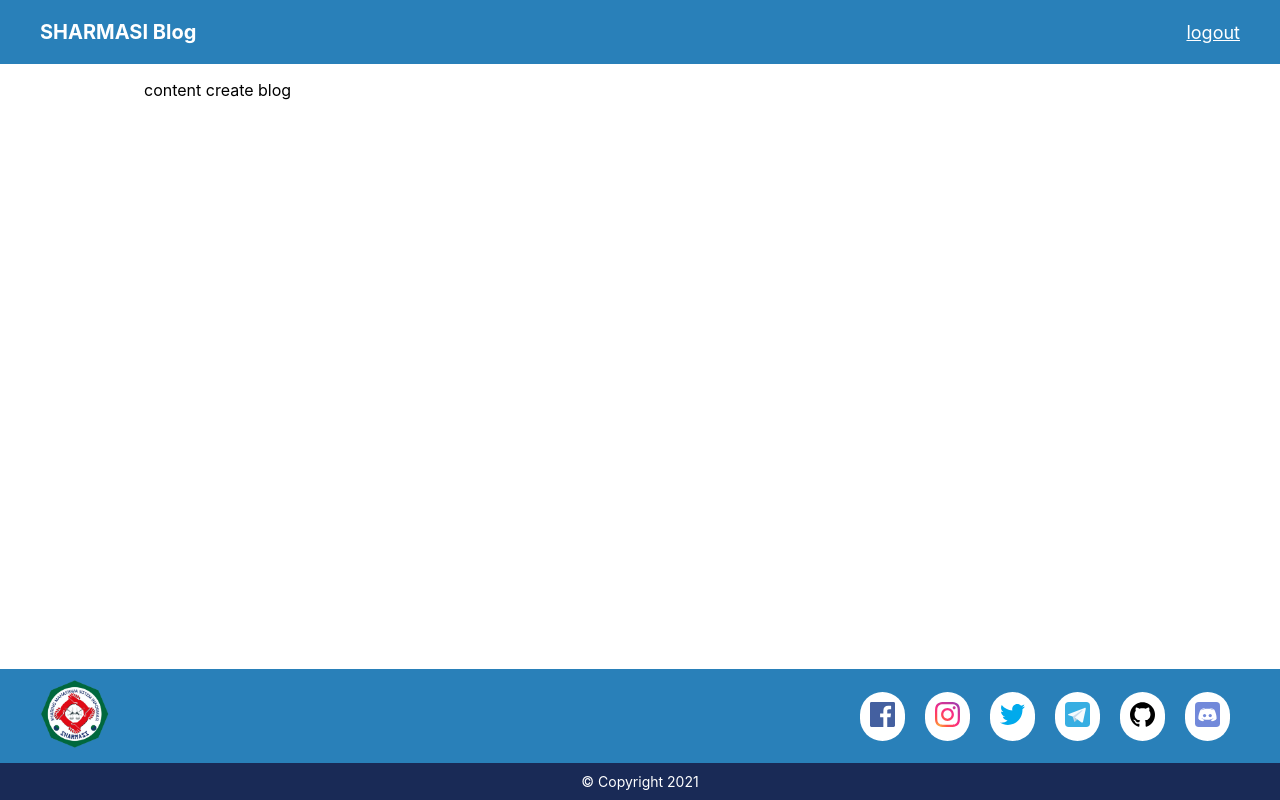
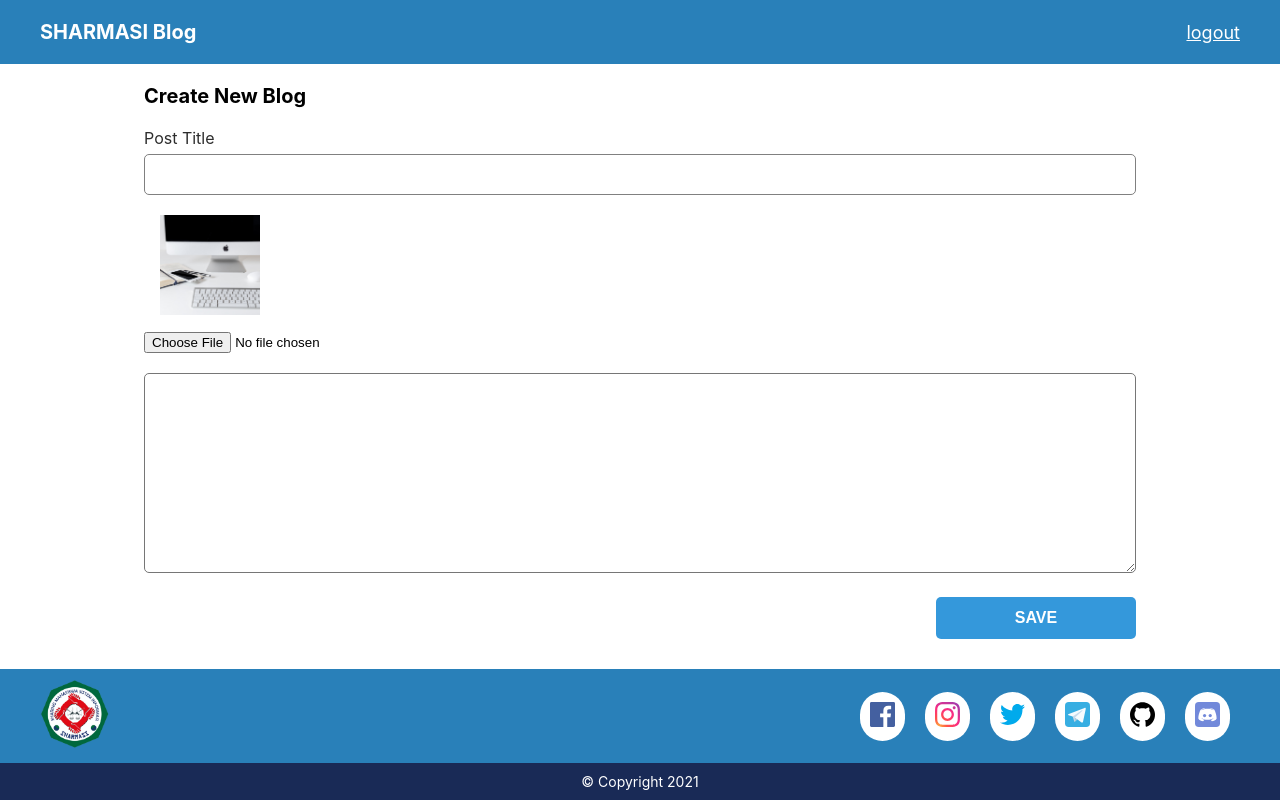
Before and after one commit to giannurwana19/blog-app, a React (Create React App) app: page /create-blog/1 in a window 1280 px wide. Built offline with nearby package versions, Linux system fonts and the light colour scheme.

Commit message:
styling create blog post page

```diff
--- /dev/null
+++ b/src/components/atoms/TextArea/index.js
@@ -0,0 +1,12 @@
+import React from 'react';
+import './textarea.scss';
+
+const TextArea = () => {
+  return (
+    <div>
+      <textarea className="text-area"></textarea>
+    </div>
+  );
+};
+
+export default TextArea;
--- /dev/null
+++ b/src/components/atoms/TextArea/textarea.scss
@@ -0,0 +1,8 @@
+.text-area {
+  width: 100%;
+  box-sizing: border-box;
+  border-radius: 5px;
+  padding: 16px;
+  outline: none;
+  min-height: 200px;
+}
--- /dev/null
+++ b/src/components/atoms/Upload/index.js
@@ -0,0 +1,14 @@
+import React from 'react';
+import { LoginBg } from '../../../assets';
+import './upload.scss';
+
+const Upload = () => {
+  return (
+    <div className="upload">
+      <img src={LoginBg} className="preview" alt="preview" />
+      <input type="file" />
+    </div>
+  );
+};
+
+export default Upload;
--- /dev/null
+++ b/src/components/atoms/Upload/upload.scss
@@ -0,0 +1,11 @@
+.upload {
+  margin-top: 20px;
+  margin-bottom: 20px;
+  .preview {
+    width: 100px;
+    height: 100px;
+    object-fit: cover;
+    display: block;
+    margin: 16px;
+  }
+}
--- a/src/components/atoms/index.js
+++ b/src/components/atoms/index.js
@@ -2,7 +2,9 @@ import Input from './Input';
 import Button from './Button';
 import Gap from './Gap';
 import Link from './Link';
+import Upload from './Upload';
+import TextArea from './TextArea';
 
-export { Input, Button, Gap, Link };
+export { Input, Button, Gap, Link, Upload, TextArea };
 
 // secara default kita tidak boleh memiliki margin di dalam comp atoms
--- /dev/null
+++ b/src/pages/CreateBlog/createBlog.scss
@@ -0,0 +1,14 @@
+.blog-post {
+  padding-top: 20px;
+  .title {
+    font-size: 20px;
+    font-weight: bold;
+    margin: 0;
+    margin-bottom: 20px;
+  }
+  .button-action {
+    width: 200px;
+    margin-left: auto;
+    margin-right: 0px;
+  }
+}
--- a/src/pages/CreateBlog/index.js
+++ b/src/pages/CreateBlog/index.js
@@ -1,9 +1,19 @@
 import React from 'react';
+import { Button, Gap, Input, TextArea, Upload } from '../../components';
+import './createBlog.scss';
 
 const CreateBlog = () => {
   return (
-    <div>
-      <p>content create blog</p>
+    <div className="blog-post">
+      <p className="title">Create New Blog</p>
+      <Input label="Post Title" />
+      <Upload />
+      <TextArea />
+      <Gap height={20} />
+      <div className="button-action">
+        <Button title="Save" />
+      </div>
+      <Gap height={20} />
     </div>
   );
 };
```
